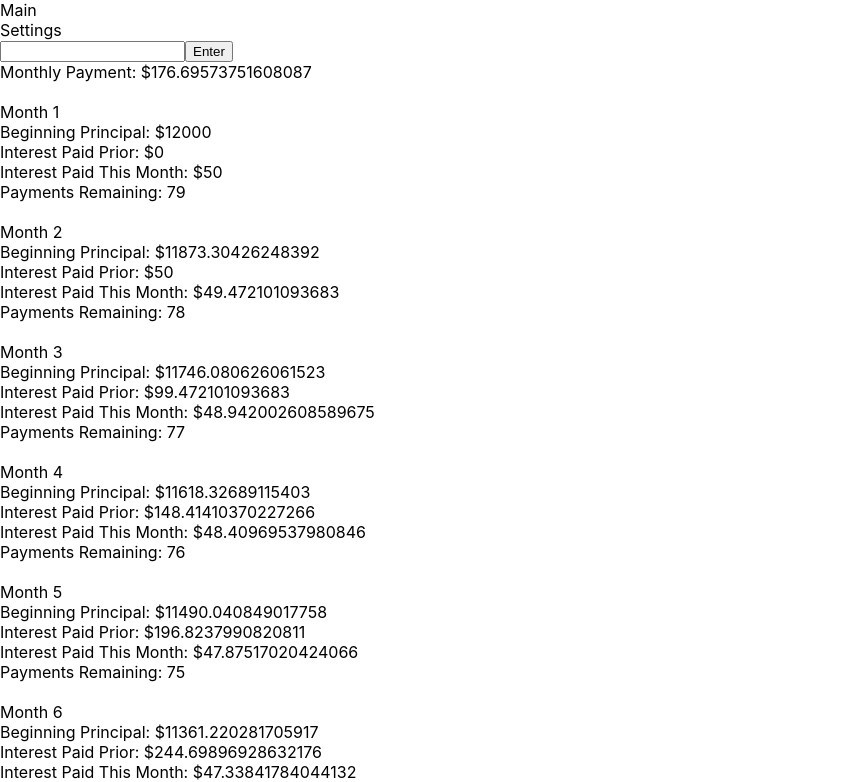
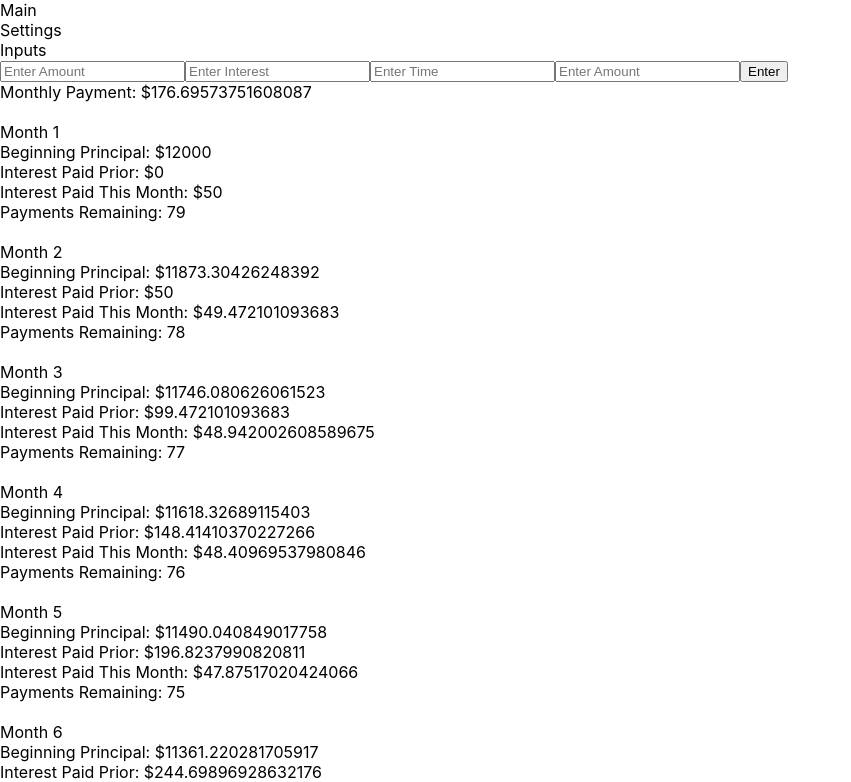
Before and after one commit to fsundstedt/amort-calculator-04-13-2020, a React (Create React App) app: page / in a window 1280 px wide. Shown: the top 782 px of the page, without its empty margins (0-851 px from the left). Built offline with nearby package versions, Linux system fonts and the light colour scheme.

Commit message:
commit for review. inputs not fully functional yet.

```diff
--- a/src/components/MainSection.jsx
+++ b/src/components/MainSection.jsx
@@ -11,14 +11,14 @@ export default class MainSection extends Component {
         interest: 5
     }
 
-    handleChange = e => {
+    handleChange = (e, item) => {
 
         this.setState({
             input: e.target.value
         })
     }
 
-    handleSubmit = e => {
+    handleSubmit = (e, item) => {
         e.preventDefault();
         this.setState({
             principal: this.state.input
@@ -33,11 +33,16 @@ export default class MainSection extends Component {
                 <div>Main</div>
                 <div>Settings</div>
                 <div>
+                    <label>Inputs</label>
                     <form onSubmit={this.handleSubmit}>
-                        <input type="text" onChange={this.handleChange} placholder="Amount Borrowed" />
+                        <input type="text" onChange={this.handleChange} placeholder="Enter Amount" />
+                        <input type="text" onChange={this.handleChange} placeholder="Enter Interest" />
+                        <input type="text" onChange={this.handleChange} placeholder="Enter Time" />
+                        <input type="text" onChange={this.handleChange} placeholder="Enter Amount" />
                         <button type="submit">Enter</button>
                     </form>
                 </div>
+
                 <Payments
                 borrowDate={borrowDate}
                 startDate={startDate}
```
